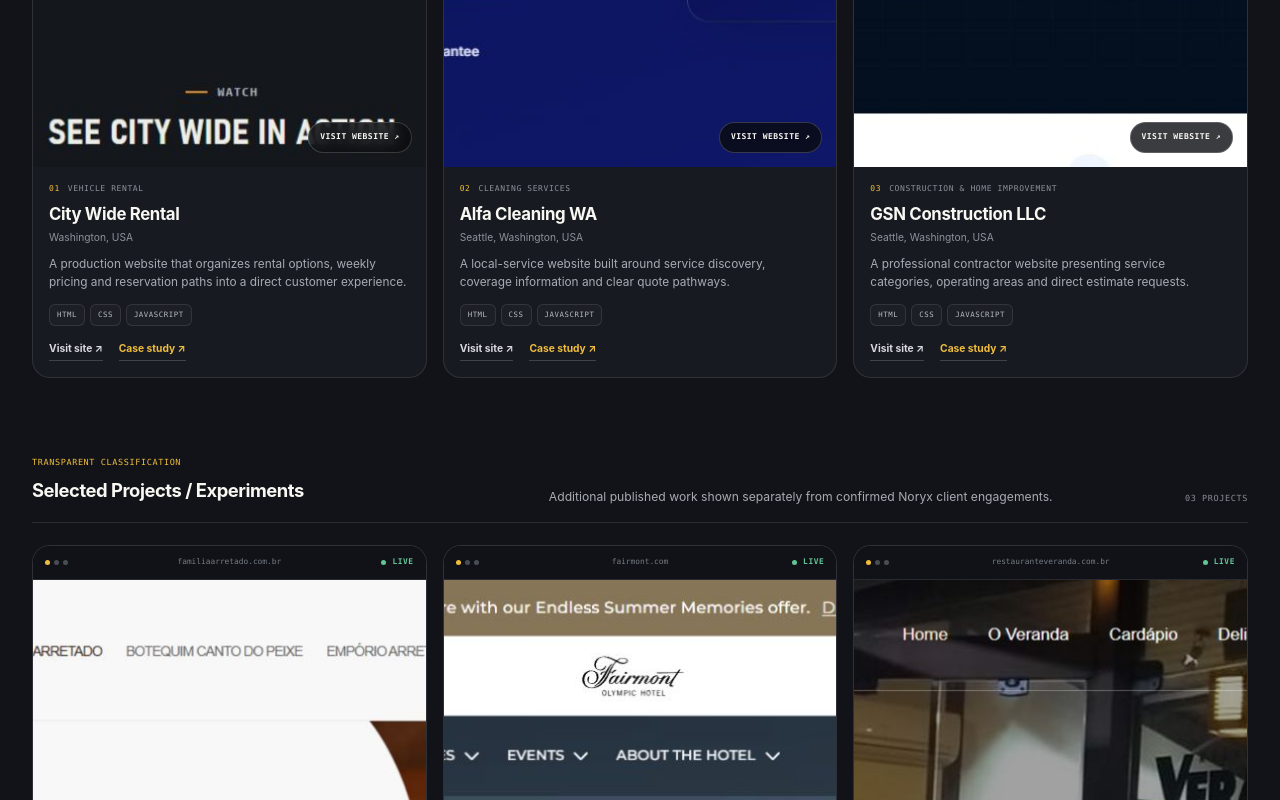
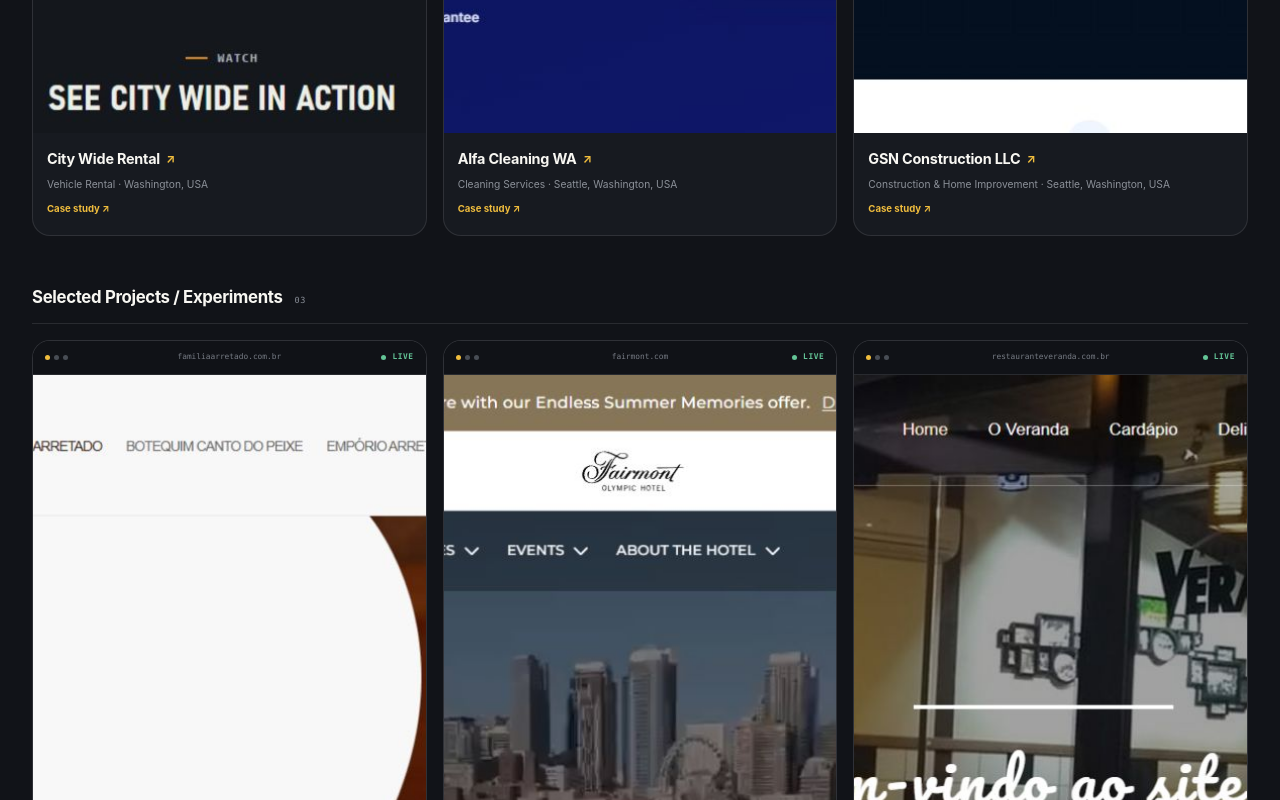
Before and after one commit to euoliverg/portfolio-euoliverg, a website with bundled scripts: page index.html in a window 1280 px wide. Shown: the part 2020-2820 px from the top of the page. Built offline with nearby package versions, Linux system fonts and the light colour scheme.

Commit message:
Simplify project cards down to name, category and a live link
- Drop per-card description, tech stack list and dual action buttons;
  each card is now a thumbnail, the project name (linking out), and
  one category/location line, with a small case-study link only where
  one exists.
- Simplify each work group's header to a title and count, removing the
  longer eyebrow/description copy.
- Remove the now-unused hover "Visit website" overlay and related CSS,
  and clean up the dead selectors it left behind.

```diff
--- a/main.js
+++ b/main.js
@@ -57,8 +57,8 @@
   .replaceAll("'", '&#039;');
 
 const projectCard = (project, position) => {
-  const caseButton = project.caseStudy
-    ? `<button class="project-action project-case" type="button" data-case-open="${escapeHtml(project.name)}">Case study <span aria-hidden="true">↗</span></button>`
+  const caseLink = project.caseStudy
+    ? `<button class="project-case" type="button" data-case-open="${escapeHtml(project.name)}">Case study ↗</button>`
     : '';
 
   return `
@@ -70,17 +70,12 @@
           <strong><i aria-hidden="true"></i>Live</strong>
         </div>
         <img src="${escapeHtml(project.image)}" alt="${escapeHtml(project.imageAlt)}" width="1440" height="900" ${position === 0 ? 'fetchpriority="high"' : 'loading="lazy"'} decoding="async">
-        <span class="project-open" aria-hidden="true">Visit website ↗</span>
       </a>
 
       <div class="project-info">
-        <p class="project-meta"><span>${escapeHtml(project.index)}</span>${escapeHtml(project.industry)}</p>
-        <div class="project-heading"><h4>${escapeHtml(project.name)}</h4><p>${escapeHtml(project.location)}</p></div>
-        <p class="project-description">${escapeHtml(project.description)}</p>
-        <ul class="project-stack" aria-label="Technologies used for ${escapeHtml(project.name)}">${project.stack.map((item) => `<li>${escapeHtml(item)}</li>`).join('')}</ul>
-        <div class="project-actions">
-          <a class="project-action" href="${escapeHtml(project.url)}" target="_blank" rel="noopener noreferrer">Visit site <span aria-hidden="true">↗</span></a>${caseButton}
-        </div>
+        <a class="project-name" href="${escapeHtml(project.url)}" target="_blank" rel="noopener noreferrer">${escapeHtml(project.name)} <span aria-hidden="true">↗</span></a>
+        <p class="project-sub">${escapeHtml(project.industry)} · ${escapeHtml(project.location)}</p>
+        ${caseLink}
       </div>
     </article>`;
 };
@@ -92,11 +87,10 @@
   return `
     <section class="work-group" aria-labelledby="group-${escapeHtml(group.key)}">
       <div class="work-group-head reveal">
-        <div><p>${group.key === 'client' ? 'Verified production work' : 'Transparent classification'}</p><h3 id="group-${escapeHtml(group.key)}">${escapeHtml(group.label)}</h3></div>
-        <p>${escapeHtml(group.description)}</p>
-        <span>${String(groupProjects.length).padStart(2, '0')} ${groupProjects.length === 1 ? 'project' : 'projects'}</span>
+        <h3 id="group-${escapeHtml(group.key)}">${escapeHtml(group.label)}</h3>
+        <span>${String(groupProjects.length).padStart(2, '0')}</span>
       </div>
-      <div class="work-group-grid work-group-${escapeHtml(group.key)}">${groupProjects.map((project) => projectCard(project, projects.indexOf(project))).join('')}</div>
+      <div class="work-group-grid">${groupProjects.map((project) => projectCard(project, projects.indexOf(project))).join('')}</div>
     </section>`;
 };
 
--- a/styles.css
+++ b/styles.css
@@ -165,8 +165,8 @@
   gap: clamp(58px, 8vw, 120px);
   align-items: center;
 }
-.eyebrow, .company-badge, .section-index, .hero-note, .trust-grid, .project-meta,
-.project-stack, .work-group-head > span, .work-group-head > div > p, .company-details span,
+.eyebrow, .company-badge, .section-index, .hero-note, .trust-grid,
+.work-group-head > span, .company-details span,
 .service-list, .value-grid article > span, .process-timeline > li > span, .stack-group > span,
 .form-privacy, .footer-label, .footer-bottom, .project-browser {
   font-family: var(--mono);
@@ -422,19 +422,16 @@
 }
 .section-heading > p { margin: 0 0 4px; color: var(--muted); font-size: .95rem; }
 .work { background: var(--graphite); }
-.work-groups { display: grid; gap: 78px; }
+.work-groups { display: grid; gap: 48px; }
 .work-group-head {
-  display: grid;
-  grid-template-columns: .8fr 1fr auto;
-  gap: 40px;
-  align-items: end;
-  margin-bottom: 22px;
-  padding-bottom: 16px;
+  display: flex;
+  align-items: baseline;
+  gap: 12px;
+  margin-bottom: 16px;
+  padding-bottom: 12px;
   border-bottom: 1px solid var(--line);
 }
-.work-group-head > div > p { margin: 0 0 7px; color: var(--yellow); font-size: .53rem; }
-.work-group-head h3 { margin: 0; font-size: 1.15rem; letter-spacing: -.025em; }
-.work-group-head > p { margin: 0; color: var(--muted); font-size: .76rem; line-height: 1.5; }
+.work-group-head h3 { margin: 0; font-size: 1.05rem; letter-spacing: -.02em; }
 .work-group-head > span { color: #888d96; font-size: .53rem; }
 .work-group-grid { display: grid; grid-template-columns: repeat(3, minmax(0, 1fr)); gap: 16px; }
 .project {
@@ -463,66 +460,33 @@
 .project-browser p { margin: 0; text-transform: none; letter-spacing: 0; }
 .project-browser strong { justify-self: end; display: flex; align-items: center; gap: 6px; color: var(--green); font-size: inherit; }
 .project-browser strong i { width: 5px; height: 5px; border-radius: 50%; background: var(--green); }
-.project-visual > img { width: 100%; aspect-ratio: 1.66; object-fit: cover; object-position: top; transition: transform 320ms ease, filter 220ms ease; }
+.project-visual > img { width: 100%; aspect-ratio: 1.78; object-fit: cover; object-position: top; transition: transform 320ms ease, filter 220ms ease; }
 .project:hover .project-visual > img { transform: scale(1.01); filter: saturate(1.05); }
-.project-open {
-  position: absolute;
-  right: 14px;
-  bottom: 14px;
-  padding: 8px 11px;
-  border: 1px solid rgba(255,255,255,.18);
-  border-radius: 999px;
-  background: rgba(11,12,15,.8);
+.project-info { padding: 13px 14px 15px; }
+.project-name {
+  display: inline-flex;
+  align-items: center;
+  gap: 6px;
   color: var(--white);
-  font-family: var(--mono);
-  font-size: .5rem;
+  font-size: .9rem;
+  font-weight: 660;
+  letter-spacing: -.015em;
+}
+.project-name span { color: var(--yellow); font-size: .74rem; transition: transform 160ms ease; }
+.project-name:hover span { transform: translate(1px, -1px); }
+.project-sub { margin: 4px 0 0; color: #8c9199; font-size: .64rem; }
+.project-case {
+  display: inline-block;
+  margin-top: 9px;
+  padding: 0;
+  border: 0;
+  background: transparent;
+  color: var(--yellow);
+  cursor: pointer;
+  font-size: .6rem;
   font-weight: 700;
-  letter-spacing: .06em;
-  text-transform: uppercase;
-  opacity: 0;
-  transform: translateY(5px);
-  transition: opacity 170ms ease, transform 170ms ease;
-  backdrop-filter: blur(8px);
 }
-.project:hover .project-open, .project-visual:focus-visible .project-open { opacity: 1; transform: none; }
-.project-info { padding: 16px; }
-.project-meta {
-  display: flex;
-  align-items: center;
-  gap: 8px;
-  margin: 0;
-  color: #8c9199;
-  font-size: .5rem;
-}
-.project-meta span { color: var(--yellow); }
-.project-heading { margin-top: 10px; }
-.project-heading h4 { margin: 0; font-size: 1.05rem; font-weight: 660; letter-spacing: -.02em; line-height: 1.15; }
-.project-heading p { margin: 4px 0 0; color: #8e939b; font-size: .64rem; }
-.project-description {
-  margin: 10px 0 0;
-  color: var(--muted);
-  font-size: .74rem;
-  line-height: 1.55;
-  display: -webkit-box;
-  -webkit-line-clamp: 2;
-  -webkit-box-orient: vertical;
-  overflow: hidden;
-}
-.project-stack { display: flex; flex-wrap: wrap; gap: 5px; margin: 12px 0 0; padding: 0; list-style: none; color: #b8bbc1; font-size: .46rem; }
-.project-stack li { padding: 4px 7px; border: 1px solid var(--line); border-radius: 6px; background: rgba(255,255,255,.025); }
-.project-actions { display: flex; flex-wrap: wrap; gap: 8px 16px; margin-top: 14px; }
-.project-action {
-  padding: 0 0 4px;
-  border: 0;
-  border-bottom: 1px solid var(--line-strong);
-  background: transparent;
-  color: #d7d9de;
-  cursor: pointer;
-  font-size: .64rem;
-  font-weight: 720;
-}
-.project-action:hover { border-color: var(--yellow); color: var(--white); }
-.project-case { color: var(--yellow); }
+.project-case:hover { color: var(--white); }
 .noscript-message { padding: 18px; border: 1px solid var(--line); color: var(--muted); }
 
 .section-light { background: var(--paper); color: var(--ink); }
@@ -756,8 +720,6 @@
   .hero-proof { width: min(100%, 650px); margin-left: auto; }
   .section-heading { grid-template-columns: 1fr; gap: 20px; }
   .section-heading > p { max-width: 600px; }
-  .work-group-head { grid-template-columns: 1fr auto; gap: 16px 30px; }
-  .work-group-head > p { grid-column: 1 / -1; grid-row: 2; max-width: 650px; }
   .proof-grid, .about-grid, .contact-grid { grid-template-columns: 1fr; }
   .proof-grid { gap: 55px; }
   .company-profile { max-width: 760px; }
@@ -799,11 +761,8 @@
   .section { padding-block: 68px; }
   .section-heading { margin-bottom: 35px; }
   .section-heading h2, .company-profile h2, .about-copy h2, .contact-intro h2 { font-size: clamp(2.35rem, 11vw, 3.6rem); }
-  .work-groups { gap: 58px; }
-  .work-group-head { grid-template-columns: 1fr; }
-  .work-group-head > p { grid-column: auto; grid-row: auto; }
+  .work-groups { gap: 40px; }
   .work-group-grid { grid-template-columns: 1fr; }
-  .project-open { opacity: 1; transform: none; }
   .feedback-meta { align-items: start; flex-direction: column; }
   .company-details { grid-template-columns: 1fr; }
   .company-details > div + div { padding-left: 0; border-left: 0; border-top: 1px solid var(--dark-line); }
@@ -828,7 +787,6 @@
   .case-story { grid-template-columns: 1fr; }
 }
 
-@media (hover: none) { .project-open { opacity: 1; transform: none; } }
 @media (prefers-reduced-motion: reduce) {
   html { scroll-behavior: auto; }
   *, *::before, *::after { scroll-behavior: auto !important; transition-duration: .01ms !important; animation-duration: .01ms !important; animation-iteration-count: 1 !important; }
```
